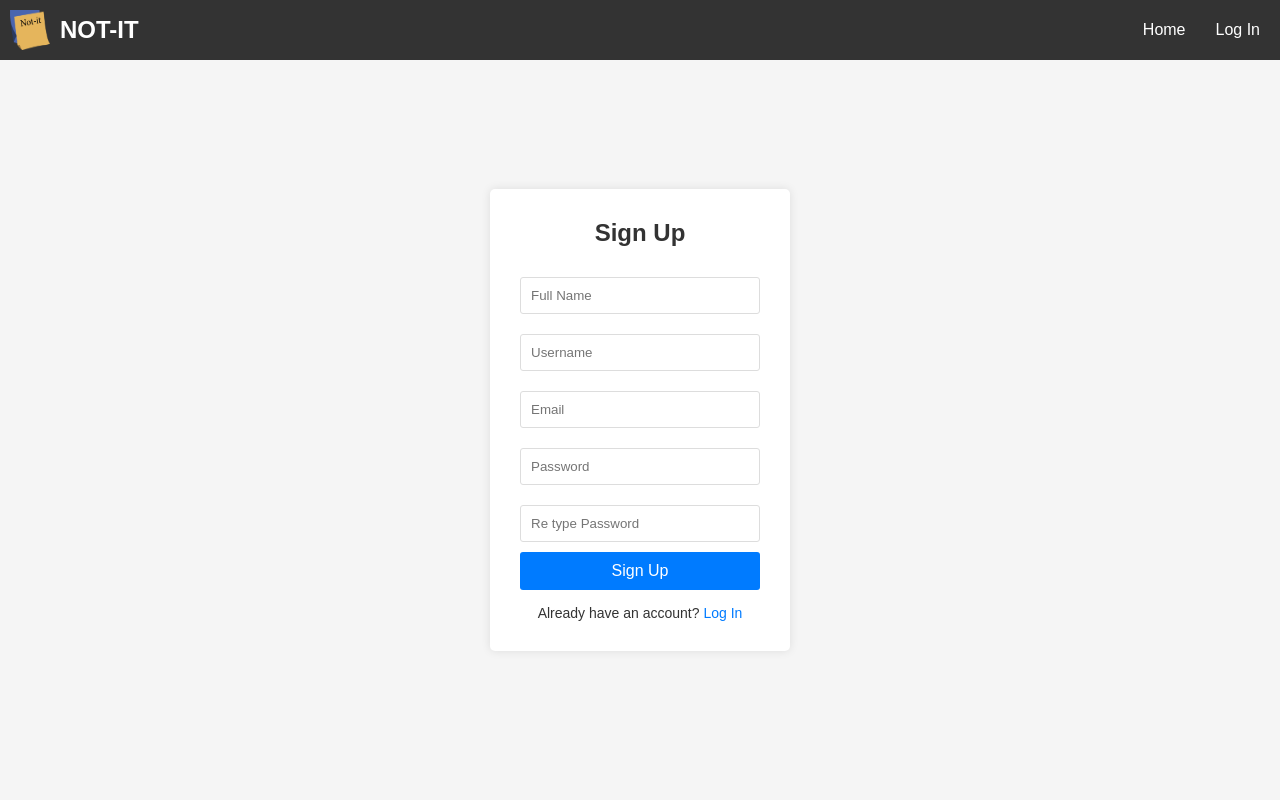
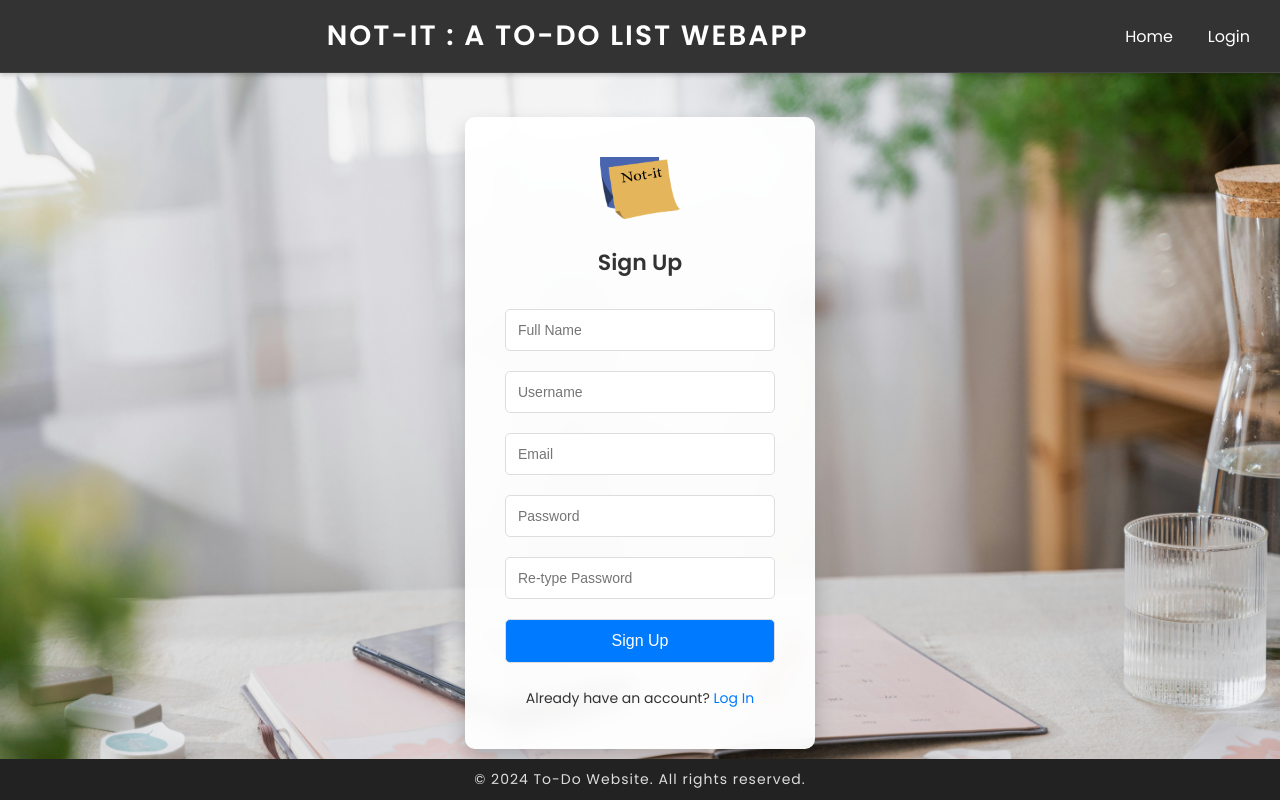
Before and after one commit to Andres94b/ToDoProject, a PHP site: page /account/signup.php in a window 1280 px wide. Run offline with PHP 8.4, Linux system fonts and the light colour scheme.

Commit message:
Front End Changes to Login and Signup

```diff
--- a/PHP_Project/account/signup.php
+++ b/PHP_Project/account/signup.php
@@ -3,80 +3,128 @@
 <head>
     <meta charset="UTF-8">
     <meta name="viewport" content="width=device-width, initial-scale=1.0">
-    <title>To-Do Website</title>
-    <link rel = "stylesheet" href="../styles/styles.css">
-    <link rel = "stylesheet" href="../styles/calendar.css">
+    <title>Sign Up | To-Do Website</title>
+    <link href="https://fonts.googleapis.com/css2?family=Poppins:wght@300;400;600&display=swap" rel="stylesheet">
     <style>
+    /* Global Box-Sizing Reset */
+    * {
+        box-sizing: border-box;
+        margin: 0;
+        padding: 0;
+    }
+
     /* General Styles */
     body {
-            font-family: Arial, sans-serif;
-            margin: 0;
-            padding: 0;
-            background-color: #f5f5f5;
+        font-family: 'Poppins', sans-serif;
+        background: url('../assets/background.jpg') no-repeat center center fixed;
+        background-size: cover;
         color: #333;
+        height: 100vh;
     }
+
+    /* Header */
     header {
+        position: sticky;
+        top: 0;
         background-color: #333;
         color: #fff;
         display: flex;
         justify-content: space-between;
         align-items: center;
-            padding: 10px 20px;
+        padding: 15px 20px;
+        box-shadow: 0 2px 5px rgba(0, 0, 0, 0.2);
+        z-index: 1000;
+        border-bottom: 1px solid #444;
     }
+
     header h1 {
-            margin: 0;
-            font-size: 24px;
+        margin: 0 auto;
+        font-size: 28px;
+        font-weight: 600;
+        letter-spacing: 2px;
+        text-transform: uppercase;
     }
+
+    nav {
+        display: flex;
+        gap: 15px;
+    }
+
     nav a {
         color: #fff;
         text-decoration: none;
-            margin: 0 10px;
         font-size: 16px;
-        }
-        nav a:hover {
-            text-decoration: underline;
+        font-weight: 500;
+        padding: 5px 10px;
+        border-radius: 5px;
+        transition: all 0.3s ease;
     }
 
-        /* Centered Login & Signup Forms */
+    nav a:hover {
+        background-color: #007BFF;
+        color: #fff;
+        box-shadow: 0 2px 5px rgba(0, 0, 0, 0.2);
+    }
+
+    /* Centered Signup Form */
     .container {
         display: flex;
         justify-content: center;
         align-items: center;
         height: 90vh;
-            gap: 50px;
     }
 
     .form-box {
-            background-color: #fff;
-            box-shadow: 0 0 10px rgba(0, 0, 0, 0.1);
-            padding: 30px;
-            width: 300px;
-            border-radius: 5px;
+        background-color: rgba(255, 255, 255, 0.95);
+        box-shadow: 0 10px 20px rgba(0, 0, 0, 0.2);
+        padding: 40px;
+        width: 350px;
+        border-radius: 10px;
         text-align: center;
+        backdrop-filter: blur(10px);
+        animation: fadeIn 0.8s ease-in-out;
+    }
+
+    .form-box img {
+        width: 80px;
+        margin-bottom: 20px;
+        transition: transform 0.3s ease-in-out;
+    }
+
+    .form-box img:hover {
+        transform: scale(1.1);
     }
 
     .form-box h2 {
         margin-bottom: 20px;
         color: #333;
+        font-size: 22px;
+        font-weight: 600;
     }
 
-        .form-box input {
+    /* Input Fields and Button */
+    .form-box input,
+    .form-box button {
         width: 100%;
-            padding: 10px;
+        padding: 12px;
         margin: 10px 0;
         border: 1px solid #ddd;
-            border-radius: 3px;
+        border-radius: 5px;
+        font-size: 14px;
+    }
+
+    .form-box input:focus {
+        outline: none;
+        border-color: #007BFF;
+        box-shadow: 0 0 5px #007BFF;
     }
 
     .form-box button {
         background-color: #007BFF;
         color: white;
-            padding: 10px;
-            width: 100%;
-            border: none;
-            border-radius: 3px;
         cursor: pointer;
         font-size: 16px;
+        transition: background-color 0.3s;
     }
 
     .form-box button:hover {
@@ -98,31 +146,67 @@
     }
 
     footer {
+        position: fixed;
+        bottom: 0;
+        width: 100%;
         text-align: center;
         padding: 10px;
-            background-color: #333;
-            color: white;
+        background-color: #222;
+        color: #ddd;
+        font-size: 14px;
+        letter-spacing: 1px;
+    }
+
+    /* Fade-in Animation */
+    @keyframes fadeIn {
+        from { opacity: 0; transform: translateY(-20px); }
+        to { opacity: 1; transform: translateY(0); }
+    }
+
+    /* Responsive Design */
+    @media (max-width: 768px) {
+        header {
+            flex-direction: column;
+            text-align: center;
+        }
+
+        .form-box {
+            width: 90%;
+        }
     }
     </style>
 </head>
 <body>
-	<?php include_once '../home/heading.php';?>
+    <!-- Header -->
+    <header>
+        <h1>NOT-IT : A TO-DO List WebApp</h1>
+        <nav>
+            <a href="#home">Home</a>
+            <a href="login.php">Login</a>
+        </nav>
+    </header>
 
+    <!-- Sign-Up Form -->
     <div class="container">
         <div class="form-box">
+            <!-- Logo -->
+            <img src="../assets/Logo.png" alt="Website Logo">
             <h2>Sign Up</h2>
             <form action="create_user.php" method="post">
                 <input type="text" name="name" placeholder="Full Name" required>
                 <input type="text" name="username" placeholder="Username" required>
                 <input type="email" name="email" placeholder="Email" required>
                 <input type="password" name="password" placeholder="Password" required>
-             <input type="password" name="rePassword" placeholder="Re type Password" required>
-
+                <input type="password" name="rePassword" placeholder="Re-type Password" required>
                 <button type="submit">Sign Up</button>
             </form>
             <p>Already have an account? <a href="login.php">Log In</a></p>
         </div>
     </div>
 
+    <!-- Footer -->
+    <footer>
+        &copy; 2024 To-Do Website. All rights reserved.
+    </footer>
 </body>
 </html>
```
Also changed, not shown: PHP_Project/account/login.php (+119 -31 lines), PHP_Project/assets/background.jpg (added). Lines whose indentation alone changed are shown as unchanged.
